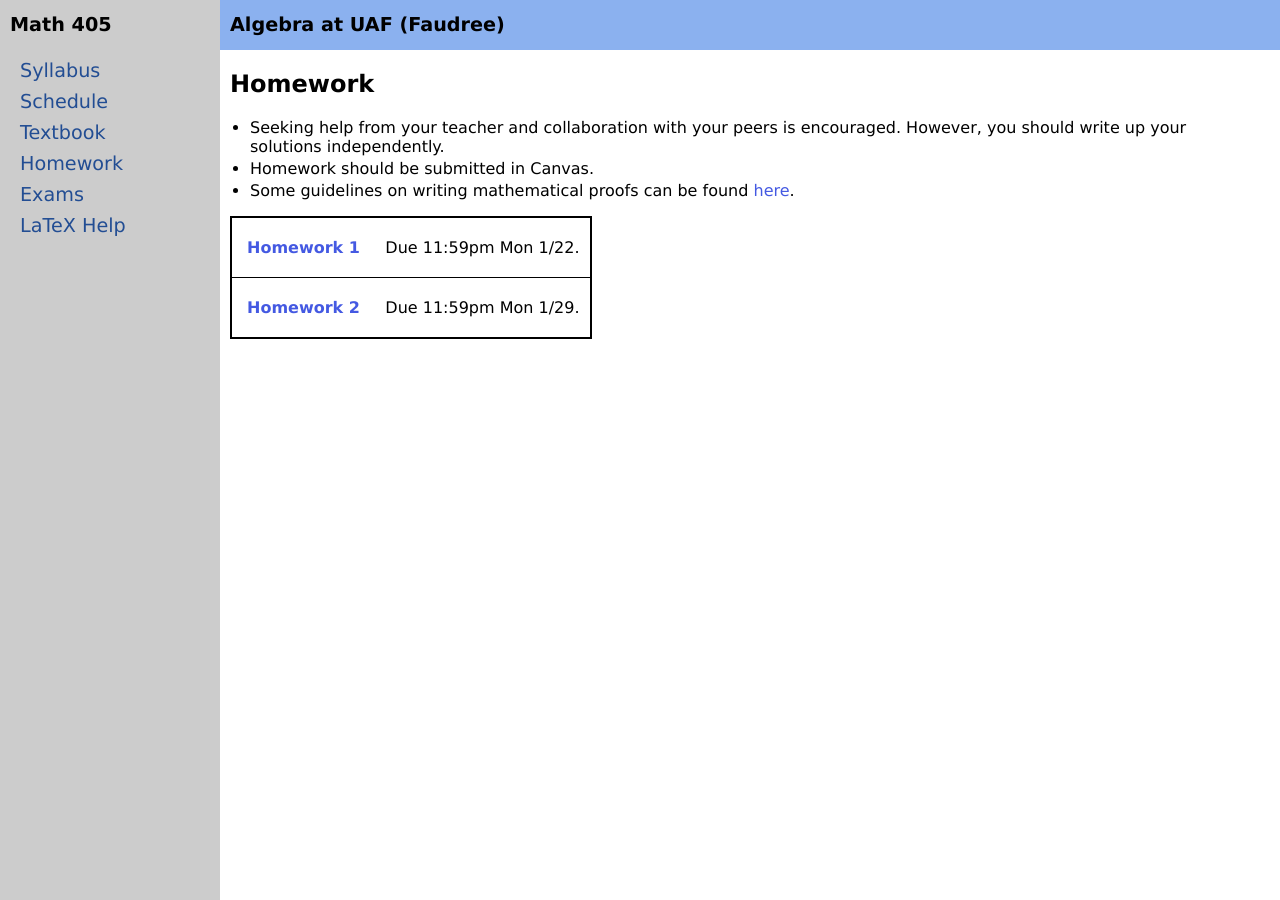
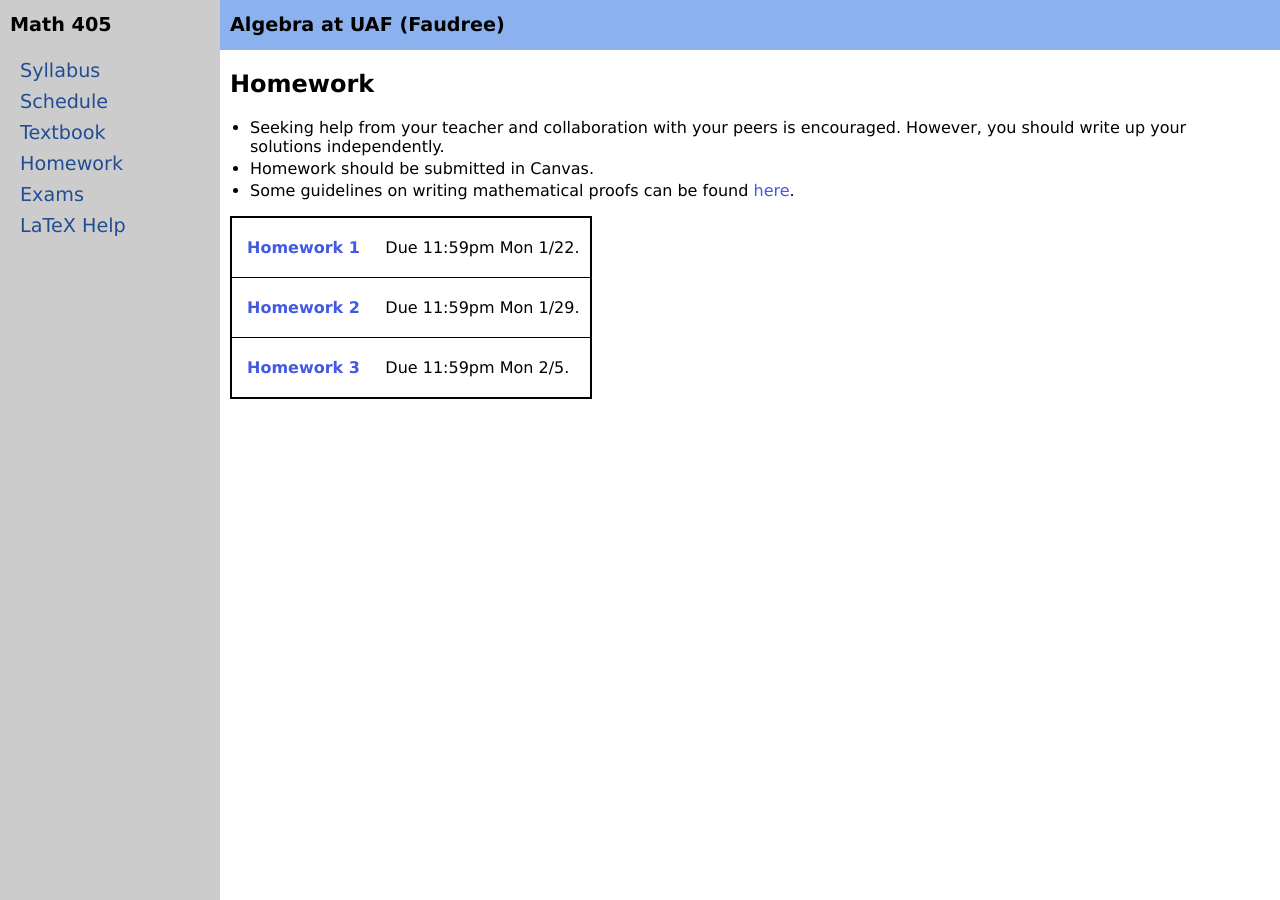
Before and after one commit to jrfaudree/M405s2024, a Jekyll site: the page built from homework.md, in a window 1280 px wide. Built offline with Jekyll 4.4.1, drawn with Linux system fonts in a browser that asks for light colours.

Commit message:
Update homework.yml

```diff
--- a/_data/homework.yml
+++ b/_data/homework.yml
@@ -7,3 +7,6 @@ homework:
 - name: Homework 2
   due: 11:59pm Mon 1/29
   url: M405s24_h2.pdf
+- name: Homework 3
+  due: 11:59pm Mon 2/5
+  url: M405s24_h3.pdf
```
